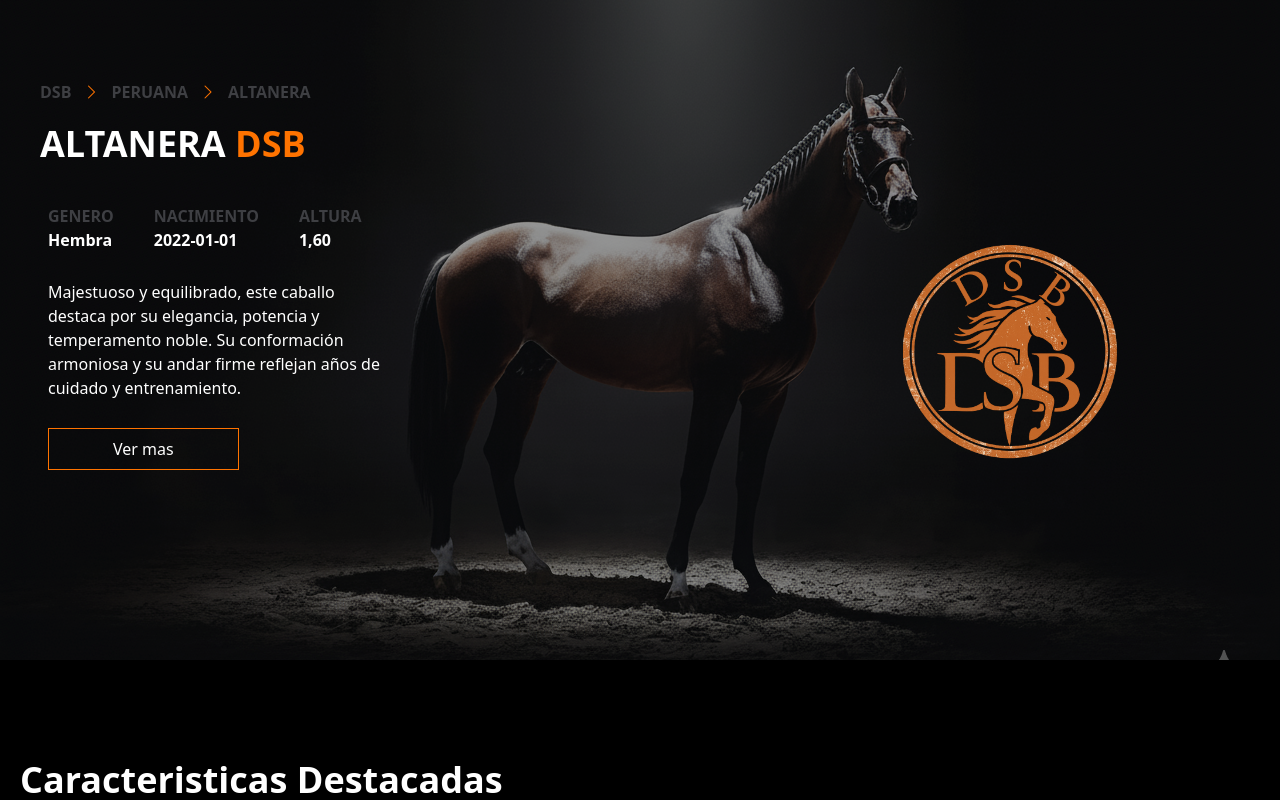
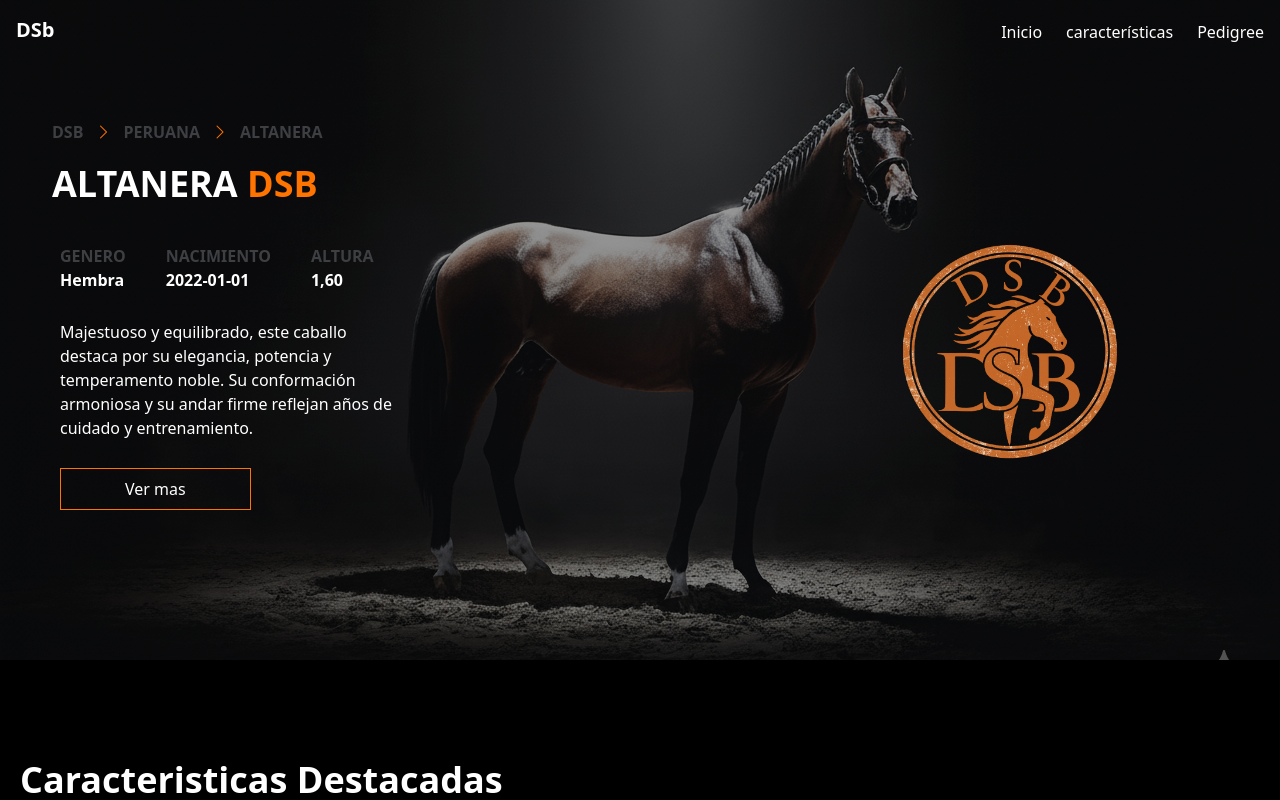
Before and after one commit to javieruncos/HorsePage, a React (Vite) app: page / in a window 1280 px wide. Shown: the top 800 px of the page. Built offline with nearby package versions, Linux system fonts and the light colour scheme.

Commit message:
agregamos animacion a la portada

```diff
--- a/package.json
+++ b/package.json
@@ -11,6 +11,7 @@
   },
   "dependencies": {
     "bootstrap-icons": "^1.13.1",
+    "framer-motion": "^12.23.22",
     "react": "^19.1.1",
     "react-dom": "^19.1.1",
     "swiper": "^12.0.2"
--- a/src/App.jsx
+++ b/src/App.jsx
@@ -1,11 +1,13 @@
 import "./App.css";
 import "bootstrap-icons/font/bootstrap-icons.css";
 import Home from "./pages/Home";
+import MenuNav from "./components/commons/MenuNav";
 
 function App() {
   return (
     <>
       <div className="App">
+        <MenuNav></MenuNav>
         <Home></Home>
       </div>
     </>
--- /dev/null
+++ b/src/assets/style/MenuNav.css
@@ -0,0 +1,19 @@
+.menu{
+    position: fixed;
+    top: 0;
+    left: 0;
+    z-index: 100000;
+    width: 100%;
+    color: white;
+     animation: header-scroll linear both;
+    animation-timeline: scroll(root block);
+    animation-range: 0 200px;
+    transition: 5s ease;
+}
+
+
+@keyframes header-scroll {
+    to{
+        background-color: #191919;
+    }
+}
--- /dev/null
+++ b/src/components/commons/MenuNav.jsx
@@ -0,0 +1,120 @@
+import { useState } from "react";
+import { motion, AnimatePresence } from "framer-motion";
+import "../../assets/style/MenuNav.css";
+
+const MenuNav = () => {
+  const [open, setOpen] = useState(false);
+  // Estado para controlar el modal de registro
+  let [isOpen, setIsOpen] = useState(false);
+
+  return (
+    <>
+      <nav className="text-gray-200 fixed w-full z-30  menu bg-black md:bg-transparent">
+        <div className="container mx-auto flex gap-8 items-center p-4">
+          <div className="flex-1 flex items-center gap-8">
+            {/* Logo */}
+            <a href="#" className="text-xl pb-1 font-bold">
+              DSb
+            </a>
+            {/* Menú desktop */}
+            <ul className="hidden md:flex ms-auto gap-6">
+              <li>
+                <a href="/" className="hover:text-white">
+                  Inicio
+                </a>
+              </li>
+              <li>
+                <a href="/nosotros" className="hover:text-white">
+                  características
+                </a>
+              </li>
+              <li>
+                <a href="/contacto" className="hover:text-white">
+                  Pedigree
+                </a>
+              </li>
+            </ul>
+          </div>
+          {/* <div className="hidden md:flex items-center gap-4 text-gray-300">
+            <a
+              href="/registro"
+              className="text-white px-4 py-2 bg-gray-600 rounded hover:bg-black hover:cursor-pointer
+                     hover:text-white hover:transition-ease-in-out duration-400"
+            >
+              Acceder
+            </a>
+          </div> */}
+          {/* Botón hamburguesa */}
+          <button className="md:hidden" onClick={() => setOpen(!open)}>
+            {open ? (
+              // Icono cerrar (X)
+              <svg
+                className="w-6 h-6"
+                fill="none"
+                stroke="currentColor"
+                viewBox="0 0 24 24"
+              >
+                <path
+                  strokeLinecap="round"
+                  strokeLinejoin="round"
+                  strokeWidth={2}
+                  d="M6 18L18 6M6 6l12 12"
+                />
+              </svg>
+            ) : (
+              // Icono hamburguesa
+              <svg
+                className="w-6 h-6"
+                fill="none"
+                stroke="currentColor"
+                viewBox="0 0 24 24"
+              >
+                <path
+                  strokeLinecap="round"
+                  strokeLinejoin="round"
+                  strokeWidth={2}
+                  d="M4 6h16M4 12h16M4
+                            18h16"
+                />
+              </svg>
+            )}
+          </button>
+        </div>
+
+        {/* Menú mobile con animación */}
+        <AnimatePresence>
+          {open && (
+            <motion.ul
+              initial={{ opacity: 0, y: -20 }}
+              animate={{ opacity: 1, y: 0 }}
+              exit={{ opacity: 0, y: -20 }}
+              transition={{ duration: 0.3 }}
+              className="absolute top-full left-0 w-full md:hidden flex flex-col gap-4 bg-[#191919] p-4
+                        shadow-lg"
+            >
+              <li>
+                <a href="#" className="hover:text-gray-400">
+                  Inicio
+                </a>
+              </li>
+              <li>
+                <a href="#" className="hover:text-gray-400">
+                  Servicios
+                </a>
+              </li>
+              <li>
+                <a href="#" className="hover:text-gray-400">
+                  Contacto
+                </a>
+              </li>
+
+            </motion.ul>
+          )}
+        </AnimatePresence>
+      </nav>
+
+    </>
+  );
+};
+
+export default MenuNav;
--- a/src/components/sections/Portada.jsx
+++ b/src/components/sections/Portada.jsx
@@ -1,9 +1,10 @@
 import imgPortada from "../../assets/img/horse.png";
 import sello from "../../assets/img/sello3.png";
+import { motion } from "framer-motion";
 
 const Portada = () => {
   return (
-    <div className="portada md:h-[660px] bg-black flex items-center justify-center relative md:overflow-hidden">
+    <div className="portada mt-20 md:mt-0 md:h-[660px] bg-black flex items-center justify-center relative md:overflow-hidden">
       <img
         src={imgPortada}
         alt="caballo"
@@ -13,7 +14,16 @@ const Portada = () => {
       <div className="absolute top-0 left-0 w-full h-full bg-black/35 md:bg-black/40 flex items-center">
         <div className="flex flex-col md:flex-row justify-between items-center md:items-start w-full h-full relative">
           {/* COLUMNA DE TEXTO */}
-          <div className="px-6 md:px-10 py-10 md:py-20 flex-1 z-10 text-center md:text-left">
+          <motion.div
+            className="relative "
+            initial={{ opacity: 0, scale: 0.8 }} // empieza invisible y un poco más chico
+            animate={{ opacity: 1, scale: 1 }} // aparece y toma su tamaño normal
+            transition={{
+              duration: 0.5,
+              ease: "easeOut",
+            }}
+          >
+            <div className="px-13 py-0  md:py-30  flex-1 z-10 text-center md:text-left">
               <div className="flex flex-wrap justify-center md:justify-start gap-2 md:gap-3 text-sm md:text-base">
                 <p className="text-[#3e3f43] font-bold">DSB</p>
                 <i className="bi bi-chevron-right text-[#ff7300]"></i>
@@ -52,11 +62,12 @@ const Portada = () => {
                 </div>
               </div>
 
-            <div className="w-full md:w-[350px] text-white px-2 mt-7 mx-auto md:mx-0 text-sm md:text-base">
+              <div className="w-full md:w-[350px] text-white px-2 mt-20 md:mt-7 mx-auto md:mx-0 text-sm md:text-base">
                 <p>
-                Majestuoso y equilibrado, este caballo destaca por su elegancia,
-                potencia y temperamento noble. Su conformación armoniosa y su
-                andar firme reflejan años de cuidado y entrenamiento.
+                  Majestuoso y equilibrado, este caballo destaca por su
+                  elegancia, potencia y temperamento noble. Su conformación
+                  armoniosa y su andar firme reflejan años de cuidado y
+                  entrenamiento.
                 </p>
                 <div className="mt-7 flex justify-center md:justify-start">
                   <button className="border border-[#ff7300] text-white py-2 px-12 md:px-16 hover:bg-[#ff7300] cursor-pointer">
@@ -65,13 +76,26 @@ const Portada = () => {
                 </div>
               </div>
             </div>
-          <div className="px-30  relative hidden md:block ">
+          </motion.div>
+          {/* <div className="px-30  relative hidden md:block ">
             <div className="w-[300px] h-full  text-amber-50 flex items-center justify-start">
               <div className="relative pt-50 ">
                 <img src={sello} alt="" />
               </div>
             </div>
+          </div> */}
+          <motion.div
+            className="px-30 relative hidden md:block"
+            initial={{ opacity: 0, x: 100 }}
+            animate={{ opacity: 1, x: 0 }}
+            transition={{ duration: 0.5, ease: "easeOut" }}
+          >
+            <div className="w-[300px] h-full text-amber-50 flex items-center justify-start">
+              <div className="relative pt-50">
+                <img src={sello} alt="sello" />
               </div>
+            </div>
+          </motion.div>
         </div>
       </div>
     </div>
```
Also changed, not shown: 1 other file (tests, documents, lock files or other folders). Lines whose indentation alone changed are shown as unchanged.
